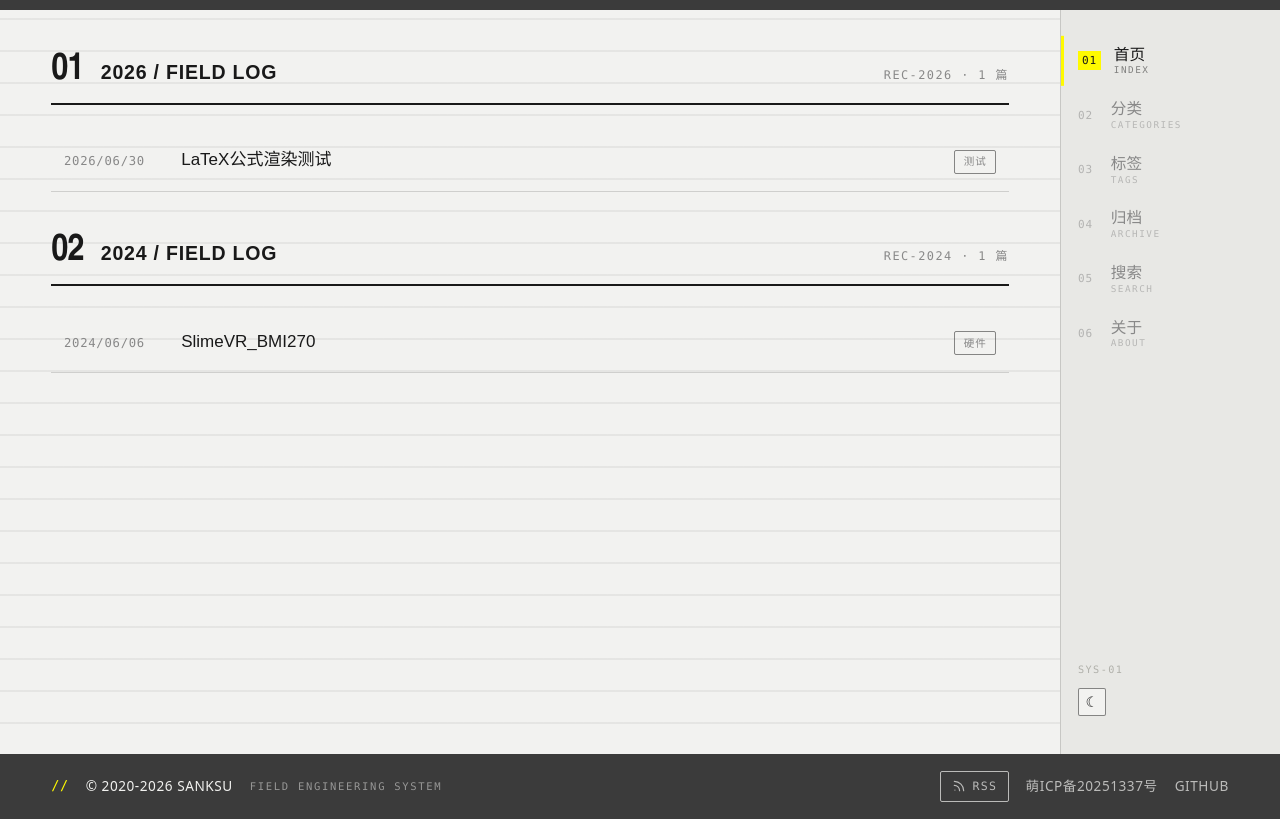
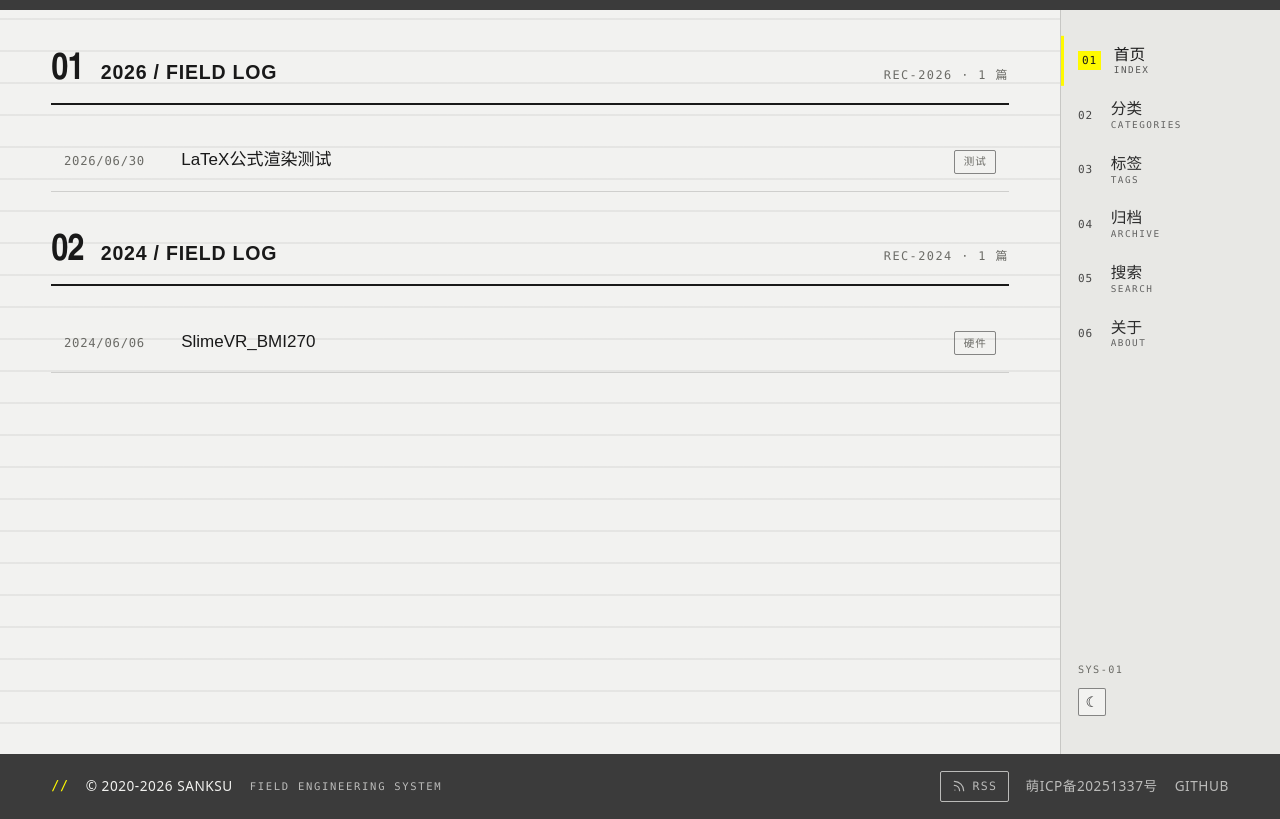
Before and after one commit to Sanksu/sanksu.github.io, an Astro site: page / in a window 1280 px wide. Shown: the part 46-865 px from the top of the page. Built offline with nearby package versions, Linux system fonts and the light colour scheme; Astro itself is replaced by a stand-in of ours; some packages are replaced by stand-ins of ours.

Commit message:
fix: 可访问性审计修复
axe-core 审计 8 个页面：
- 修复 color-contrast：muted 色加深（#888→#6b6b66，soft #b0b0aa→#8a8a85），
  rail 导航项改用 ink-soft，index/foot-code/dock-sys/boot-text 提高 opacity
- 修复 page-has-heading-one：分类/标签/归档/搜索主标题改 h1，
  首页加 sr-only h1，404 状态码改 h1
- 新增 .sr-only 工具类

```diff
--- a/src/pages/404.astro
+++ b/src/pages/404.astro
@@ -4,7 +4,7 @@ import BaseLayout from '../layouts/BaseLayout.astro'
 
 <BaseLayout title="404 - 页面未找到">
   <div class="ek-404">
-    <p class="ek-404__code">404</p>
+    <h1 class="ek-404__code">404</h1>
     <p>未找到目标记录，请检查坐标（URL）是否正确</p>
     <a href="/" class="ek-404__btn">返回首页 / RETURN</a>
   </div>
--- a/src/pages/archive/index.astro
+++ b/src/pages/archive/index.astro
@@ -60,7 +60,7 @@ function dateKey(d: Date): string {
   <div class="ek-stage">
     <Reveal />
     <div class="ek-section-title ek-reveal">
-      <h2 class="ek-section-title__text">归档 / ARCHIVE</h2>
+      <h1 class="ek-section-title__text">归档 / ARCHIVE</h1>
       <span class="ek-section-title__meta">{totalPosts} 篇 · {yearsSorted.length} 年</span>
     </div>
 
--- a/src/pages/categories/index.astro
+++ b/src/pages/categories/index.astro
@@ -12,7 +12,7 @@ const sorted = Object.entries(categories).sort((a, b) => a[0].localeCompare(b[0]
   <div class="ek-stage">
     <Reveal />
     <div class="ek-section-title ek-reveal">
-      <h2 class="ek-section-title__text">分类 / CATEGORIES</h2>
+      <h1 class="ek-section-title__text">分类 / CATEGORIES</h1>
       <span class="ek-section-title__meta">{sorted.length} 类</span>
     </div>
     <div class="ek-cloud ek-reveal">
--- a/src/pages/index.astro
+++ b/src/pages/index.astro
@@ -31,6 +31,7 @@ const personSchema = JSON.stringify({
 <BaseLayout title="首页 - Sanksu Blog" description={siteMetadata.site.description}>
   <script slot="head" type="application/ld+json" set:html={websiteSchema} />
   <script slot="head" type="application/ld+json" set:html={personSchema} />
+  <h1 class="sr-only">Sanksu Blog</h1>
   <div class="ek-stage">
     <Reveal />
     {years.map(([year, posts], i) => (
--- a/src/pages/search/index.astro
+++ b/src/pages/search/index.astro
@@ -5,7 +5,7 @@ import BaseLayout from '../../layouts/BaseLayout.astro'
 <BaseLayout title="搜索 - Sanksu Blog" description="搜索 Sanksu Blog 中的文章">
   <div class="ek-stage">
     <div class="ek-section-title ek-reveal">
-      <h2 class="ek-section-title__text">搜索 / SEARCH</h2>
+      <h1 class="ek-section-title__text">搜索 / SEARCH</h1>
     </div>
     <input
       id="search-input"
--- a/src/pages/tags/index.astro
+++ b/src/pages/tags/index.astro
@@ -12,7 +12,7 @@ const sorted = Object.entries(tags).sort((a, b) => a[0].localeCompare(b[0]))
   <div class="ek-stage">
     <Reveal />
     <div class="ek-section-title ek-reveal">
-      <h2 class="ek-section-title__text">标签 / TAGS</h2>
+      <h1 class="ek-section-title__text">标签 / TAGS</h1>
       <span class="ek-section-title__meta">{sorted.length} 个</span>
     </div>
     <div class="ek-cloud ek-reveal">
--- a/src/styles/_tokens.scss
+++ b/src/styles/_tokens.scss
@@ -14,8 +14,8 @@
   --ek-signal: #fffa00;
   --ek-signal-ink: #191919;
   --ek-state: #00ffa2;
-  --ek-muted: #888888;
-  --ek-muted-soft: #b0b0aa;
+  --ek-muted: #6b6b66;
+  --ek-muted-soft: #8a8a85;
   --ek-line: rgba(25, 25, 25, 0.16);
   --ek-line-strong: rgba(25, 25, 25, 0.5);
   --ek-panel: rgba(25, 25, 25, 0.84);
--- a/src/styles/global.scss
+++ b/src/styles/global.scss
@@ -13,6 +13,19 @@
   box-sizing: border-box;
   margin: 0;
   padding: 0;
+}
+
+/* 屏幕阅读器专用（视觉隐藏但可访问） */
+.sr-only {
+  position: absolute;
+  width: 1px;
+  height: 1px;
+  padding: 0;
+  margin: -1px;
+  overflow: hidden;
+  clip: rect(0, 0, 0, 0);
+  white-space: nowrap;
+  border: 0;
 }
 
 html {
@@ -181,7 +194,7 @@ body::after {
   align-items: center;
   gap: 0.75rem;
   padding: 0.6rem 1rem;
-  color: var(--ek-muted);
+  color: var(--ek-ink-soft);
   transition: color var(--ek-motion-direct) var(--ek-ease), background var(--ek-motion-direct) var(--ek-ease);
 }
 
@@ -198,7 +211,7 @@ body::after {
   font-family: var(--ek-font-mono);
   font-size: 0.65rem;
   letter-spacing: 0.08em;
-  opacity: 0.55;
+  opacity: 0.85;
   min-width: 20px;
 }
 
@@ -217,7 +230,7 @@ body::after {
   font-family: var(--ek-font-mono);
   font-size: 0.55rem;
   letter-spacing: 0.16em;
-  opacity: 0.5;
+  opacity: 0.7;
   text-transform: uppercase;
 }
 
@@ -257,7 +270,7 @@ body::after {
   font-family: var(--ek-font-mono);
   font-size: 0.6rem;
   letter-spacing: 0.14em;
-  color: var(--ek-muted-soft);
+  color: var(--ek-muted);
 }
 
 .ek-rail__theme {
@@ -320,7 +333,7 @@ body::after {
   font-family: var(--ek-font-mono);
   font-size: 0.62rem;
   letter-spacing: 0.16em;
-  opacity: 0.5;
+  opacity: 0.7;
 }
 
 .ek-dock__links a {
@@ -1496,7 +1509,7 @@ body::after {
   font-size: 0.72rem;
   letter-spacing: 0.3em;
   color: var(--ek-ink);
-  opacity: 0.7;
+  opacity: 0.85;
   text-transform: uppercase;
 }
 
```
